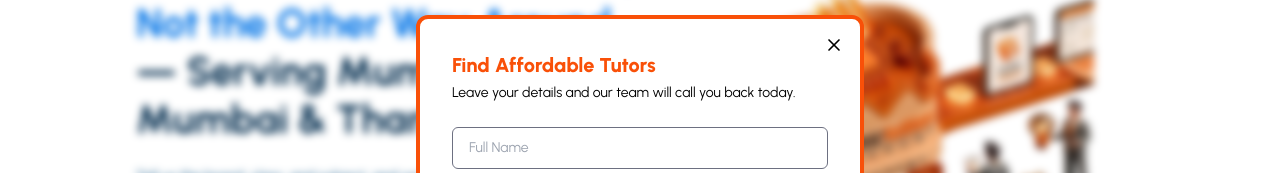
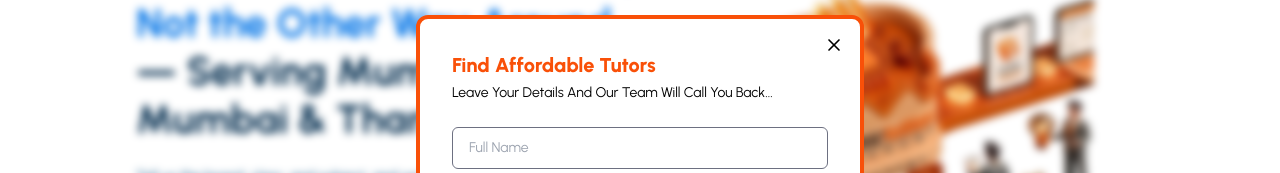
Before and after one commit to teacherbureauads-sys/teacherbureau-home, a Next.js app: page / in a window 1280 px wide. Shown: the part 139-312 px from the top of the page. Built offline with nearby package versions, Linux system fonts and the light colour scheme; no server answers.

Commit message:
Update PopupForm.jsx

```diff
--- a/src/components/floating-cta/PopupForm.jsx
+++ b/src/components/floating-cta/PopupForm.jsx
@@ -152,7 +152,7 @@ export default function PopupForm() {
         </h2>
 
         <p className="mb-6 text-sm text-gray-500">
-          Leave your details and our team will call you back today.
+          Leave Your Details And Our Team Will Call You Back...
         </p>
 
         <form
```
